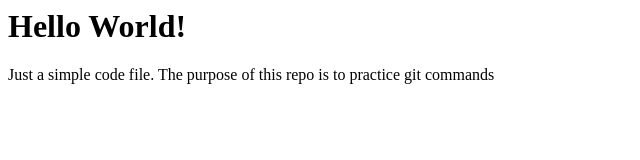
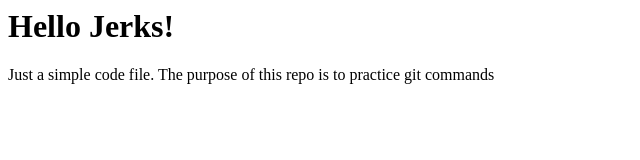
Before and after one commit to noe831/gitpractice, a plain HTML site: page index.html in a window 1280 px wide. Shown: the full height of the page, 0-640 px from the left. Drawn offline with Linux system fonts and the light colour scheme.

Commit message:
some message

```diff
--- a/index.html
+++ b/index.html
@@ -3,7 +3,7 @@
 		<title>Some website</title>
 	</head>
 	<body>
-		<h1>Hello World!</h1>
+		<h1>Hello Jerks!</h1>
 		<p>Just a simple code file. The purpose of this repo is to practice git commands</p>
 	</body>
 </html>
```
